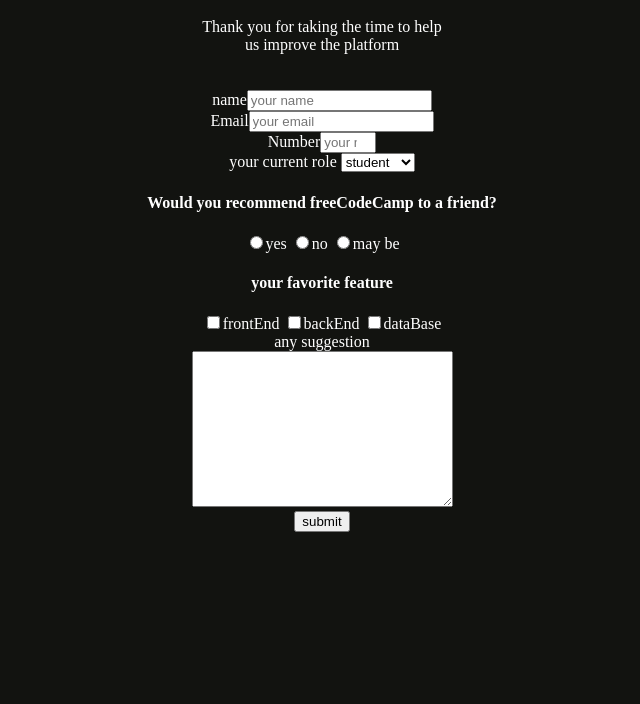
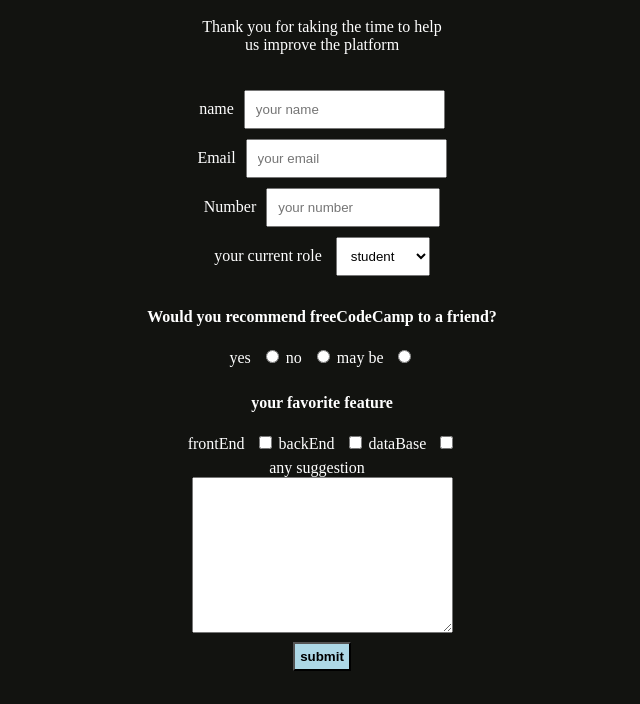
Before and after one commit to johnebri/htmlcssproject_john_and_md, a plain HTML site: page index.html in a window 1280 px wide. Shown: the part 120-824 px from the top of the page, without its empty margins (318-958 px from the left). Before the commit the page ends 800 px from the top, so only its background shows below. Drawn offline with Linux system fonts and the light colour scheme.

Commit message:
Edited css file

```diff
--- a/css/style.css
+++ b/css/style.css
@@ -10,3 +10,25 @@ h1 {
 form {
     padding:20px;
 }
+
+input, select {
+    margin-bottom: 10px;
+    padding: 10px;
+}
+
+label {
+    margin-right: 10px;
+}
+
+button {
+    background: lightblue;
+    color: #000;
+    padding: 5px;
+    margin: 5px;
+    font-weight: bold;
+}
+
+button:hover{
+    background: blue;
+    color: #fff;
+}
--- a/index.html
+++ b/index.html
@@ -14,9 +14,9 @@
     <p id="description">Thank you for taking the time to help<br>
          us improve the platform</p>
          <form id="survey-form">
-             <label id="name-label">name<input type="text" id="name" placeholder="your name" required min="1" max="20"></label><br>
-             <label id="email-label">Email<input type="email" id="email" placeholder="your email" required min="1" max="20"></label><br>
-             <label id="number-label">Number<input type="number" id="number" placeholder="your number" required min="1" max="20"></label>
+             <label id="name-label">name</label><input type="text" id="name" placeholder="your name" required min="1" max="20"><br>
+             <label id="email-label">Email</label><input type="email" id="email" placeholder="your email" required min="1" max="20"><br>
+             <label id="number-label">Number</label><input style="width: 150px;" type="number" id="number" placeholder="your number" required min="1" max="20">
              <br>
              <label for="dropdown">your current role</label>
              <select name="dropdown" id="dropdown">
@@ -26,14 +26,14 @@
              </select><br>
 
              <h4>Would you recommend freeCodeCamp to a friend?</h4>
-                <label><input type="radio" name="recommend" value="yes">yes</label>
-                <label><input type="radio" name="recommend" value="no">no</label>
-                <label><input type="radio" name="recommend" value="mayBe">may be</label>
+                <label>yes</label><input type="radio" name="recommend" value="yes">
+                <label>no</label><input type="radio" name="recommend" value="no">
+                <label>may be</label><input type="radio" name="recommend" value="mayBe">
 
             <h4 id="work1">your favorite feature</h4>
-            <label for="front"><input type="checkbox" id="front" name="feature" value="front">frontEnd</label>
-            <label for="back"><input type="checkbox" id="back" name="feature" value="back">backEnd</label>
-            <label for="db"><input type="checkbox" id="db" name="feature" value="db">dataBase</label> <br>
+            <label for="front">frontEnd</label><input type="checkbox" id="front" name="feature" value="front">
+            <label for="back">backEnd</label><input type="checkbox" id="back" name="feature" value="back">
+            <label for="db">dataBase</label><input type="checkbox" id="db" name="feature" value="db"> <br>
 
             <label for="comments">any suggestion</label><br>
             <textarea name="comments" id="comments" cols="30" rows="10"></textarea> <br>
```
